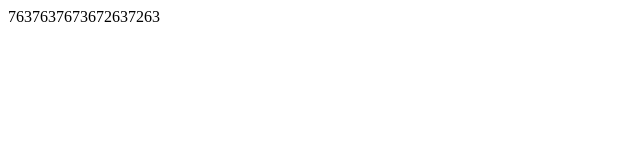
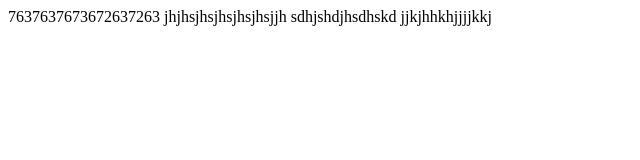
Before and after one commit to youma123/lianjing, a plain HTML site: page index.html in a window 1280 px wide. Shown: the whole page, without its empty margins (0-640 px from the left). Drawn offline with Linux system fonts and the light colour scheme.

Commit message:
debug提交文件index.html

```diff
--- a/index.html
+++ b/index.html
@@ -7,5 +7,8 @@
 </head>
 <body>
     7637637673672637263
+    jhjhsjhsjhsjhsjhsjjh
+    sdhjshdjhsdhskd
+    jjkjhhkhjjjjkkj
 </body>
 </html>
```
